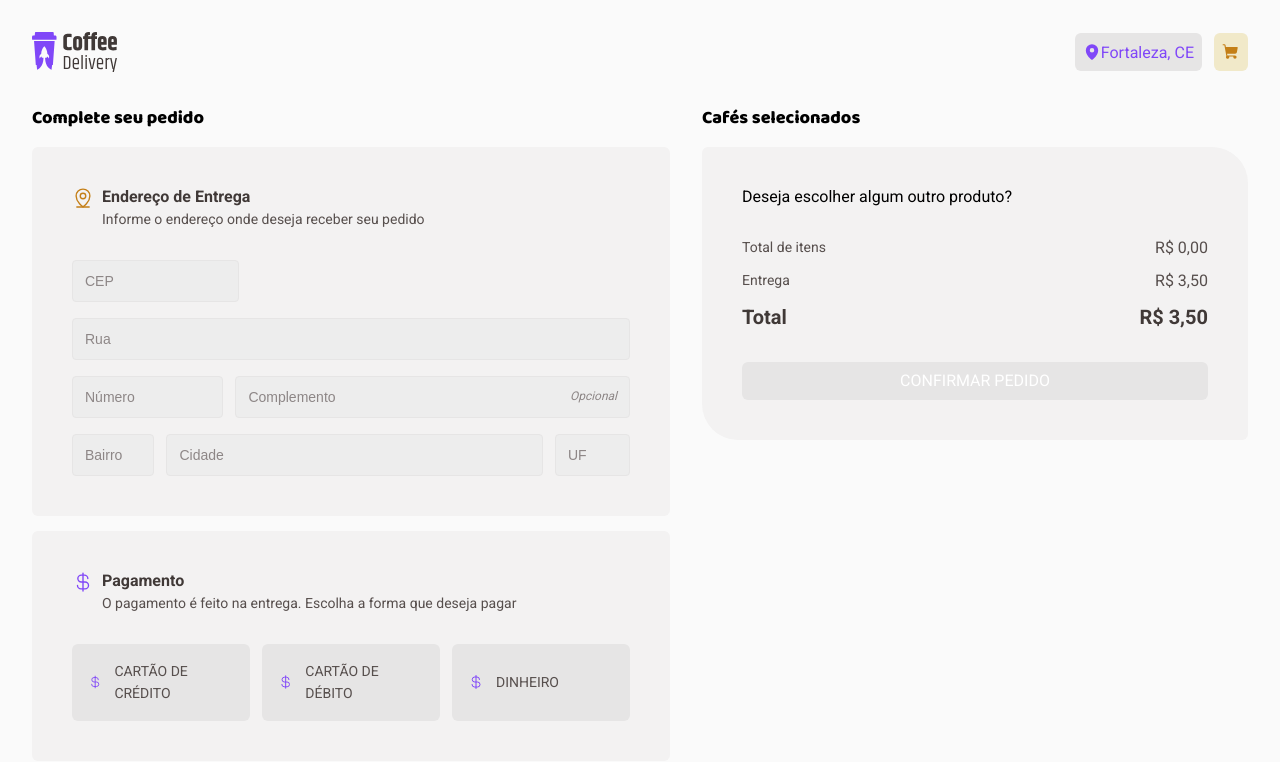
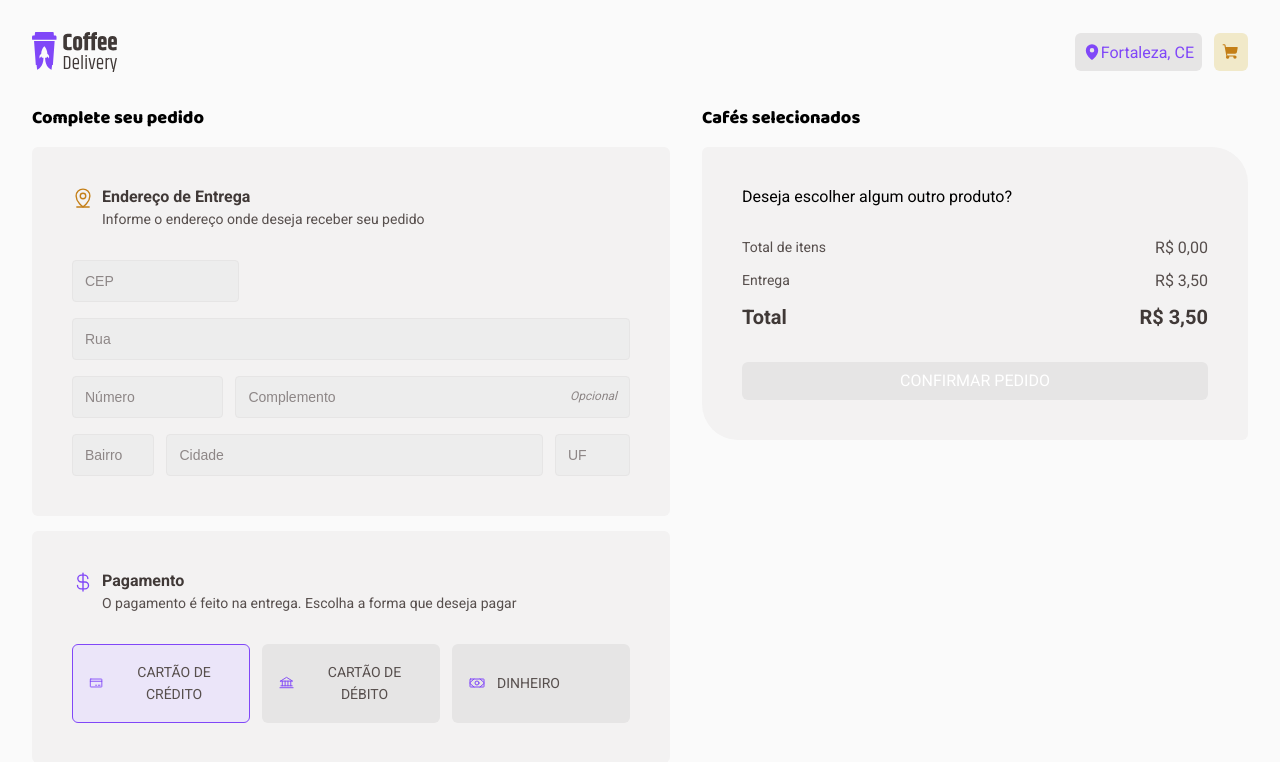
Before and after one commit to gabriel-78/challange_02_coffee_delivery, a React (Vite) app: page /checkout in a window 1280 px wide. Shown: the top 762 px of the page. Built offline with nearby package versions, Linux system fonts and the light colour scheme.

Commit message:
Feat: Create Payment options

```diff
--- a/package.json
+++ b/package.json
@@ -11,6 +11,7 @@
     "lint:fix": "eslint src --ext .ts,.tsx --fix"
   },
   "dependencies": {
+    "@radix-ui/react-radio-group": "^1.1.3",
     "@types/react-transition-group": "^4.4.5",
     "phosphor-react": "^1.4.1",
     "react": "^18.2.0",
--- /dev/null
+++ b/src/pages/Checkout/components/PaymentOptions/index.tsx
@@ -0,0 +1,46 @@
+import { Bank, CreditCard, Money } from 'phosphor-react'
+import * as S from './styles'
+
+export const OPTIONS_PAYMENT = {
+  creditCard: 'creditCard',
+  debitCard: 'debitCard',
+  money: 'money',
+} as const
+
+const OPTIONS_PAYMENT_LABEL = {
+  [OPTIONS_PAYMENT.creditCard]: 'Cartão de crédito',
+  [OPTIONS_PAYMENT.debitCard]: 'Cartão de débito',
+  [OPTIONS_PAYMENT.money]: 'Dinheiro',
+} as const
+
+const renderIcon = (type: keyof typeof OPTIONS_PAYMENT) => {
+  switch (type) {
+    case OPTIONS_PAYMENT.creditCard:
+      return <CreditCard weight="regular" />
+
+    case OPTIONS_PAYMENT.debitCard:
+      return <Bank weight="regular" />
+
+    default:
+      return <Money weight="regular" />
+  }
+}
+
+interface PaymentOptionsProps {
+  value: keyof typeof OPTIONS_PAYMENT
+  onChange: (value: string) => void
+}
+
+export const PaymentOptions = ({ value, onChange }: PaymentOptionsProps) => {
+  return (
+    <S.PaymentOptionBox value={value} onValueChange={onChange}>
+      {Object.values(OPTIONS_PAYMENT).map((option) => (
+        <S.PaymentOption key={option} value={OPTIONS_PAYMENT[option]}>
+          {renderIcon(option)}
+
+          <span>{OPTIONS_PAYMENT_LABEL[option]}</span>
+        </S.PaymentOption>
+      ))}
+    </S.PaymentOptionBox>
+  )
+}
--- /dev/null
+++ b/src/pages/Checkout/components/PaymentOptions/styles.ts
@@ -0,0 +1,78 @@
+import * as RadioGroup from '@radix-ui/react-radio-group'
+import styled from 'styled-components'
+
+export const PaymentOptionBox = styled(RadioGroup.Root)`
+  display: flex;
+  gap: 12px;
+  width: 100%;
+  overflow: auto;
+`
+export const PaymentOption = styled(RadioGroup.Item)`
+  background: ${({ theme: { colors } }) => colors.base.button};
+  align-items: center;
+  display: flex;
+  gap: 12px;
+  min-width: 178px;
+  padding: 16px;
+  border-radius: 6px;
+  position: relative;
+  overflow: hidden;
+  cursor: pointer;
+  transition: all 0.3s ease-in-out;
+  border: 1px solid transparent;
+
+  &[data-state='checked'] {
+    border: 1px solid
+      ${({ theme: { colors } }) => colors.product.purple.default};
+    background: ${({ theme: { colors } }) => colors.product.purple.light};
+  }
+
+  &::before {
+    content: '';
+    top: 0;
+    left: 0;
+    position: absolute;
+    background: transparent;
+    height: 100%;
+    width: 100%;
+    transition: background 0.3s ease-in-out;
+  }
+
+  &::after {
+    content: '';
+    margin-left: auto;
+    margin-right: auto;
+    left: 0;
+    right: 0;
+    position: absolute;
+    border-radius: 9999px;
+    height: 10px;
+    width: 10px;
+    scale: 0;
+    transition: all 0.2s ease-in;
+  }
+
+  &:hover::before {
+    background: rgba(0, 0, 0, 0.1);
+  }
+
+  &:active {
+    &:hover::after {
+      background: rgba(0, 0, 0, 0.2);
+      scale: 50;
+    }
+  }
+
+  & > svg {
+    color: ${({ theme: { colors } }) => colors.product.purple.default};
+    font-size: 16px;
+  }
+
+  span {
+    color: ${({ theme: { colors } }) => colors.base.text};
+    font-size: ${({ theme: { fonts } }) => fonts.text.fontSizes.sm};
+    font-weight: ${({ theme: { fonts } }) => fonts.text.fontWeights.regular};
+    line-height: ${({ theme: { fonts } }) => fonts.text.lineHeight.max};
+    text-transform: uppercase;
+  }
+`
--- a/src/pages/Checkout/index.tsx
+++ b/src/pages/Checkout/index.tsx
@@ -11,6 +11,7 @@ import { ShoppingListContext } from '../../context/ShoppingListContext'
 import { coffesMock } from '../../mock/coffes'
 import { ProductEntity } from '../Home/Components/Product/types'
 import { useNavigate } from 'react-router-dom'
+import { PaymentOptions } from './components/PaymentOptions'
 
 export const Checkout = () => {
   const { colors } = useTheme()
@@ -93,25 +94,7 @@ export const Checkout = () => {
               </S.TextBox>
             </S.TextContainer>
 
-            <S.PaymentOptionBox>
-              <S.PaymentOption>
-                <CurrencyDollar weight="regular" />
-
-                <span>Cartão de crédito</span>
-              </S.PaymentOption>
-
-              <S.PaymentOption>
-                <CurrencyDollar weight="regular" />
-
-                <span>Cartão de débito</span>
-              </S.PaymentOption>
-
-              <S.PaymentOption>
-                <CurrencyDollar weight="regular" />
-
-                <span>Dinheiro</span>
-              </S.PaymentOption>
-            </S.PaymentOptionBox>
+            <PaymentOptions value="creditCard" onChange={() => {}} />
           </>
         </Card>
       </S.Box>
```
Also changed, not shown: 1 other file (tests, documents, lock files or other folders).
